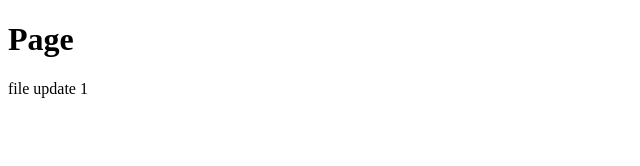
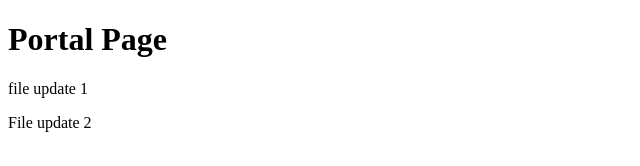
Before and after one commit to alanlem111/srDes157a, a plain HTML site: page index.html in a window 1280 px wide. Shown: the whole page, without its empty margins (0-640 px from the left). Drawn offline with Linux system fonts and the light colour scheme.

Commit message:
upate 2 to html file

```diff
--- a/index.html
+++ b/index.html
@@ -8,9 +8,10 @@
 
 
 <body>
-    <h1>Page</h1>
+    <h1>Portal Page</h1>
 
     <p>file update 1</p>
+    <p>File update 2</p>
 
 
 </body>
```
